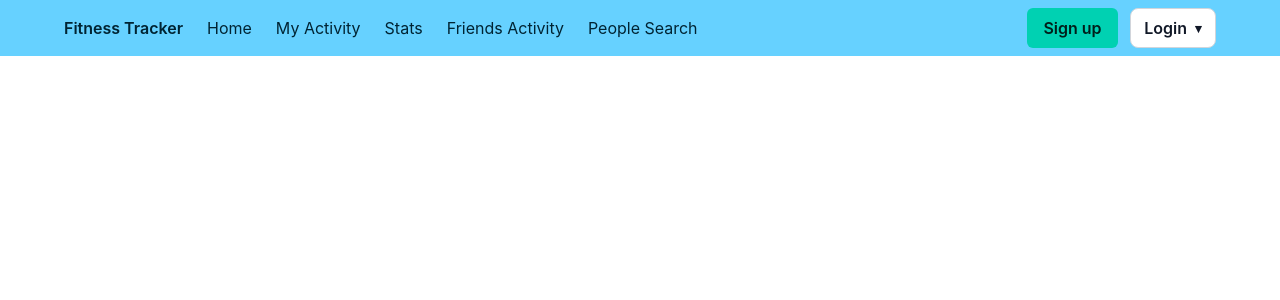
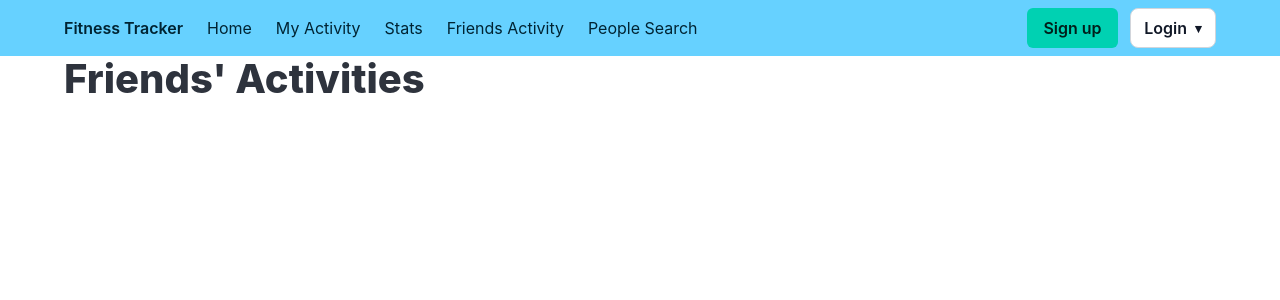
Before and after one commit to diacnik/fitness-tracker, a Vue app in the folder client/: page /friends-activity in a window 1280 px wide. Shown: the top 300 px of the page. Built offline with nearby package versions, Linux system fonts and the light colour scheme; the HTML template or start-up script is replaced by a standard one.

Commit message:
added friends activity page

```diff
--- a/client/src/router/index.ts
+++ b/client/src/router/index.ts
@@ -15,6 +15,11 @@ const router = createRouter({
       component: () => import('@/views/ActivityView.vue') // Lazy load the ActivityView component
     },
     {
+      path: '/friends-activity',
+      name: 'friends-activity',
+      component: () => import('@/views/FriendView.vue') // Lazy load the FriendView component
+    },
+    {
       path: '/users',
       name: 'users',
       component: () => import('@/views/AdminView.vue') // Lazy load the AdminView component
--- /dev/null
+++ b/client/src/views/FriendView.vue
@@ -0,0 +1,19 @@
+<script setup lang="ts">
+import ActivitiesList from '../components/ActivitiesList.vue'
+
+</script>
+
+<template>
+  <section>
+    <div class="container">
+      <div class="is-flex is-justify-content-space-between is-align-items-center mb-4">
+        <h1 class="title is-2 mb-0">Friends' Activities</h1>
+      </div>
+      <ActivitiesList filter-mode="others" />
+    </div>
+  </section>
+</template>
+
+<style scoped>
+
+</style>
```
